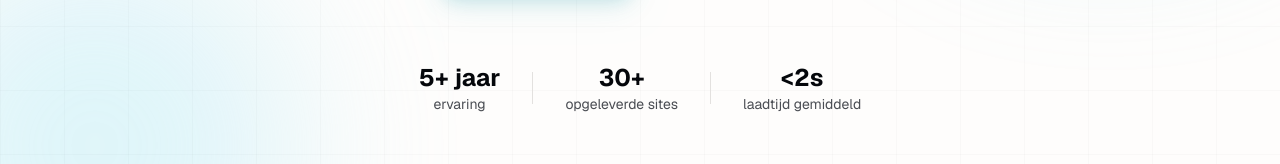
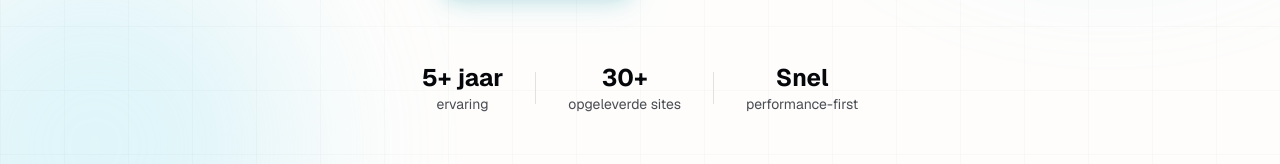
Before and after one commit to martynvhouten/martijn-portfolio, a Next.js app: page / in a window 1280 px wide. Shown: the part 618-782 px from the top of the page. Built offline with nearby package versions, Linux system fonts and the light colour scheme.

Commit message:
fix: soften hard performance guarantees in copy
- Replace '<2s load time' with 'performance-first' messaging

- Change 'Lighthouse 90+' to 'gericht op hoge performance scores'

- Replace '30 dagen support' with 'korte nazorgperiode'

```diff
--- a/components/sections/Hero.tsx
+++ b/components/sections/Hero.tsx
@@ -65,8 +65,8 @@ export function Hero() {
             </div>
             <div className="h-8 w-px bg-border" />
             <div className="flex flex-col items-center">
-              <span className="text-2xl font-bold text-foreground">&lt;2s</span>
-              <span>laadtijd gemiddeld</span>
+              <span className="text-2xl font-bold text-foreground">Snel</span>
+              <span>performance-first</span>
             </div>
           </div>
         </div>
--- a/content/i18n/nl.json
+++ b/content/i18n/nl.json
@@ -34,7 +34,7 @@
       },
       {
         "title": "Webontwikkeling",
-        "description": "Websites die laden onder de 2 seconden. Ik bouw met Next.js voor maximale performance, of met WordPress als je zelf content wilt beheren. Altijd schone code, altijd toekomstbestendig."
+        "description": "Websites gebouwd voor snelheid. Ik bouw met Next.js voor maximale performance, of met WordPress als je zelf content wilt beheren. Altijd schone code, altijd toekomstbestendig."
       },
       {
         "title": "Groei & Onderhoud",
@@ -166,7 +166,7 @@
           "One-page website",
           "Responsive op alle apparaten",
           "Contactformulier",
-          "Laadtijd onder 2 seconden",
+          "Geoptimaliseerd voor snelheid",
           "Basis SEO-instellingen"
         ],
         "cta": "Start je project"
@@ -195,10 +195,10 @@
         "features": [
           "Volledig maatwerk design",
           "Next.js of WordPress",
-          "Lighthouse score 90+",
+          "Gericht op hoge performance scores",
           "Koppelingen mogelijk (CRM, mail)",
           "Meerdere feedbackrondes",
-          "30 dagen support na oplevering"
+          "Korte nazorgperiode na oplevering"
         ],
         "cta": "Start je project"
       }
```
